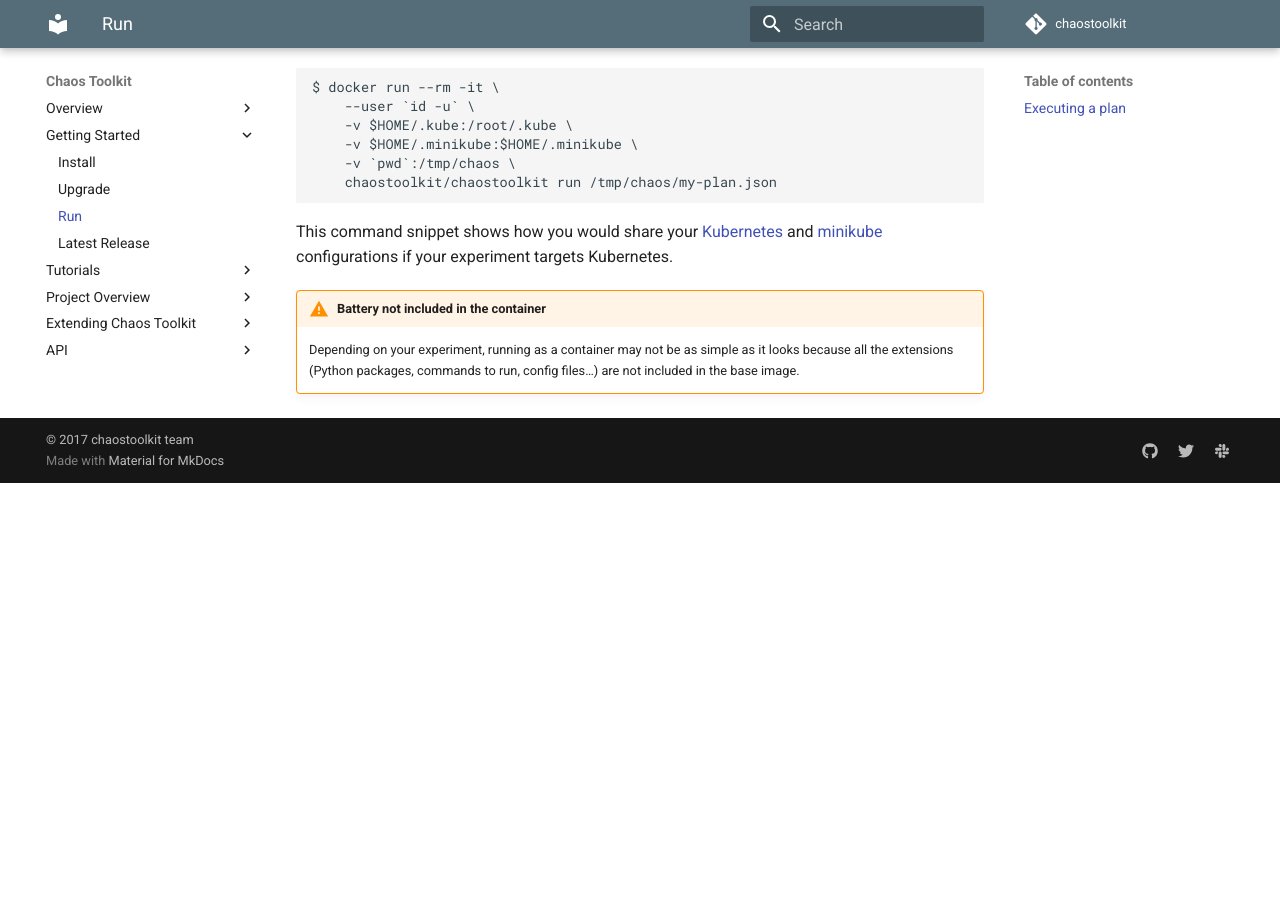
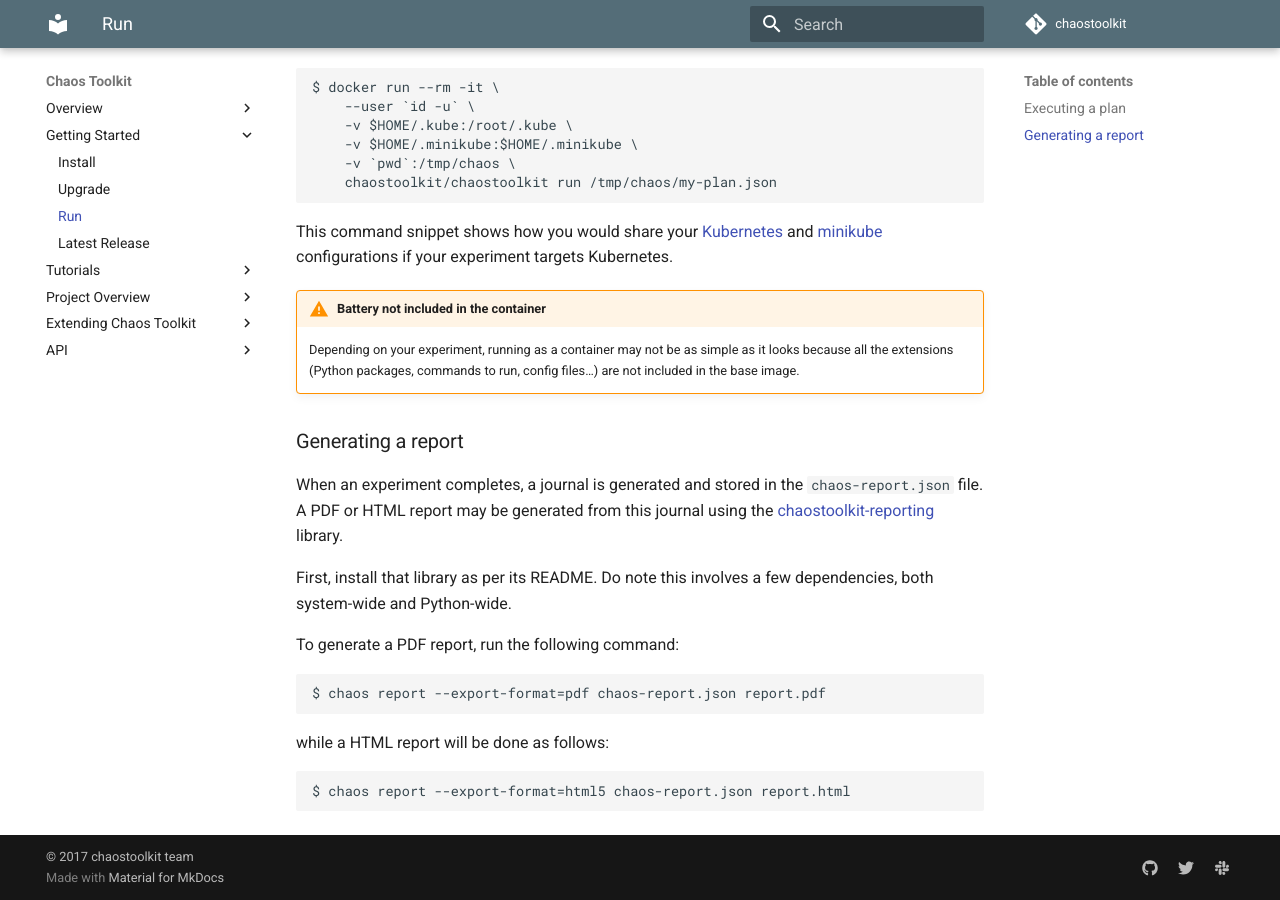
Before and after one commit to chaostoolkit/chaostoolkit-documentation, an MkDocs documentation site: the page built from sources/usage/running.md, in a window 1280 px wide and 900 px high, scrolled down 663 px. Built offline with MkDocs 1.6.1 and Material for MkDocs 9.7.7, drawn with Linux system fonts in a browser that asks for light colours; comment, search, counter and statistics services are not loaded; old or Windows-style settings are respelled for this version of MkDocs; before the commit the page ends 1146 px from its top, so only the background shows below that.

Commit message:
Generating a report

````diff
--- a/sources/usage/running.md
+++ b/sources/usage/running.md
@@ -51,3 +51,27 @@
     Depending on your experiment, running as a container may not be as simple
     as it looks because all the extensions (Python packages, commands to run,
     config files...) are not included in the base image.
+
+
+### Generating a report
+
+When an experiment completes, a journal is generated and stored in the
+`chaos-report.json` file. A PDF or HTML report may be generated from this
+journal using the [chaostoolkit-reporting][chaosreport] library.
+
+[chaosreport]: https://github.com/chaostoolkit/chaostoolkit-reporting
+
+First, install that library as per its README. Do note this involves a few
+dependencies, both system-wide and Python-wide.
+
+To generate a PDF report, run the following command:
+
+```
+$ chaos report --export-format=pdf chaos-report.json report.pdf
+```
+
+while a HTML report will be done as follows:
+
+```
+$ chaos report --export-format=html5 chaos-report.json report.html
+```
````
